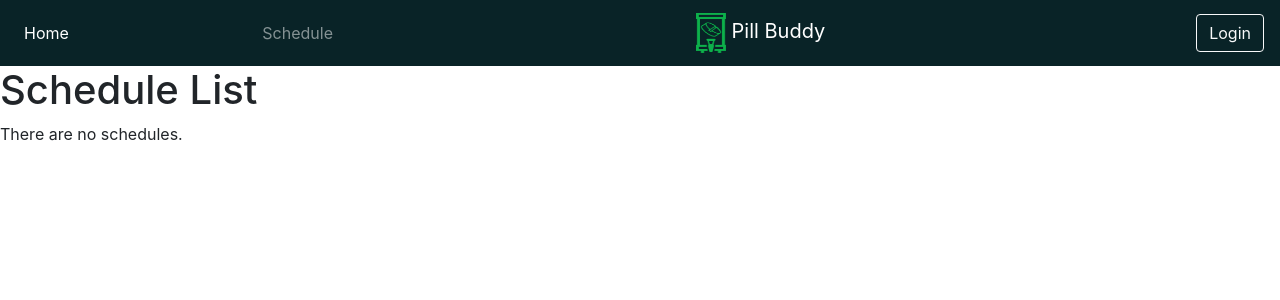
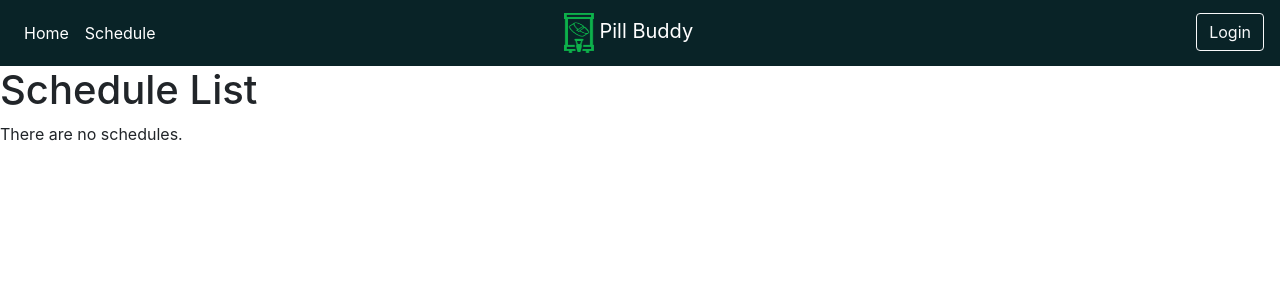
Before and after one commit to MHack-Spartans/webserver, a Django app: page /schedule/list in a window 1280 px wide. Shown: the top 300 px of the page. Run offline with Django 3.2, Linux system fonts and the light colour scheme; data that the repository does not hold is empty; parts of the project's set-up code (start-up, migrations or seed data) failed here and were passed over; some libraries are stand-ins or nearby versions.

Commit message:
fixed navbar

```diff
--- a/pillbuddy/templates/base.html
+++ b/pillbuddy/templates/base.html
@@ -1,5 +1,6 @@
 <!DOCTYPE <!DOCTYPE html>
 <html lang="en">
+
 <head>
     <meta charset="utf-8" />
     <meta http-equiv="X-UA-Compatible" content="IE=edge">
@@ -10,21 +11,23 @@
 
 
 </head>
+
 <body>
     {% block navbar %}
     <!-- Navbar -->
     <nav class="navbar navbar-expand-sm navbar-dark bg-djg">
-        <button class="navbar-toggler" type="button" data-toggle="collapse" data-target="#navbarSupportedContent" aria-controls="navbarSupportedContent" aria-expanded="false" aria-label="Toggle navigation">
+        <button class="navbar-toggler" type="button" data-toggle="collapse" data-target="#navbarSupportedContent"
+            aria-controls="navbarSupportedContent" aria-expanded="false" aria-label="Toggle navigation">
             <span class="navbar-toggler-icon"></span>
         </button>
         <div class="collapse navbar-collapse" id="navbarSupportedContent">
             <ul class="navbar-nav mr-auto">
                 <li class="nav-item active">
                     <a class="nav-link" href="{% url 'home' %}">Home <span class="sr-only">(current)</span></a>
-            </ul>
-            <ul class="navbar-nav mr-auto">
-                    <li class="nav-item">
+                </li>
+                <li class="nav-item active">
                     <a class="nav-link" href="{% url 'schedule_list' %}">Schedule</a>
+                </li>
             </ul>
             <ul class="nav navbar-nav mx-auto">
                 <a class="navbar-brand" href="{% url 'home' %}">
@@ -32,13 +35,24 @@
                     <img src="{% static 'img/logo.png' %}" width="30" height="40" alt="">&nbsp;Pill&nbsp;Buddy
                 </a>
             </ul>
+
             {% if user.is_authenticated %}
             <ul class="nav navbar-nav ml-auto">
+                <li class="nav-item">
+                    <a class="nav-link" href="{% url 'schedule_list' %}">Schedule</a>
+                </li>
+                <li class="nav-item">
                     <a href="{% url 'logout' %}" class="btn btn-outline-light">{{request.user.first_name}}</a>
+                </li>
             </ul>
             {% else %}
             <ul class="nav navbar-nav ml-auto">
+                <li class="nav-item" style="visibility: hidden;">
+                    <a class="nav-link">Schedule</a>
+                </li>
+                <li class="nav-item">
                     <a href="{% url 'login' %}" class="btn btn-outline-light">Login</a>
+                </li>
             </ul>
             {% endif %}
         </div>
@@ -52,4 +66,5 @@
 
     {% include 'js.html' %}
 </body>
+
 </html>
```
Lines whose indentation alone changed are shown as unchanged.
